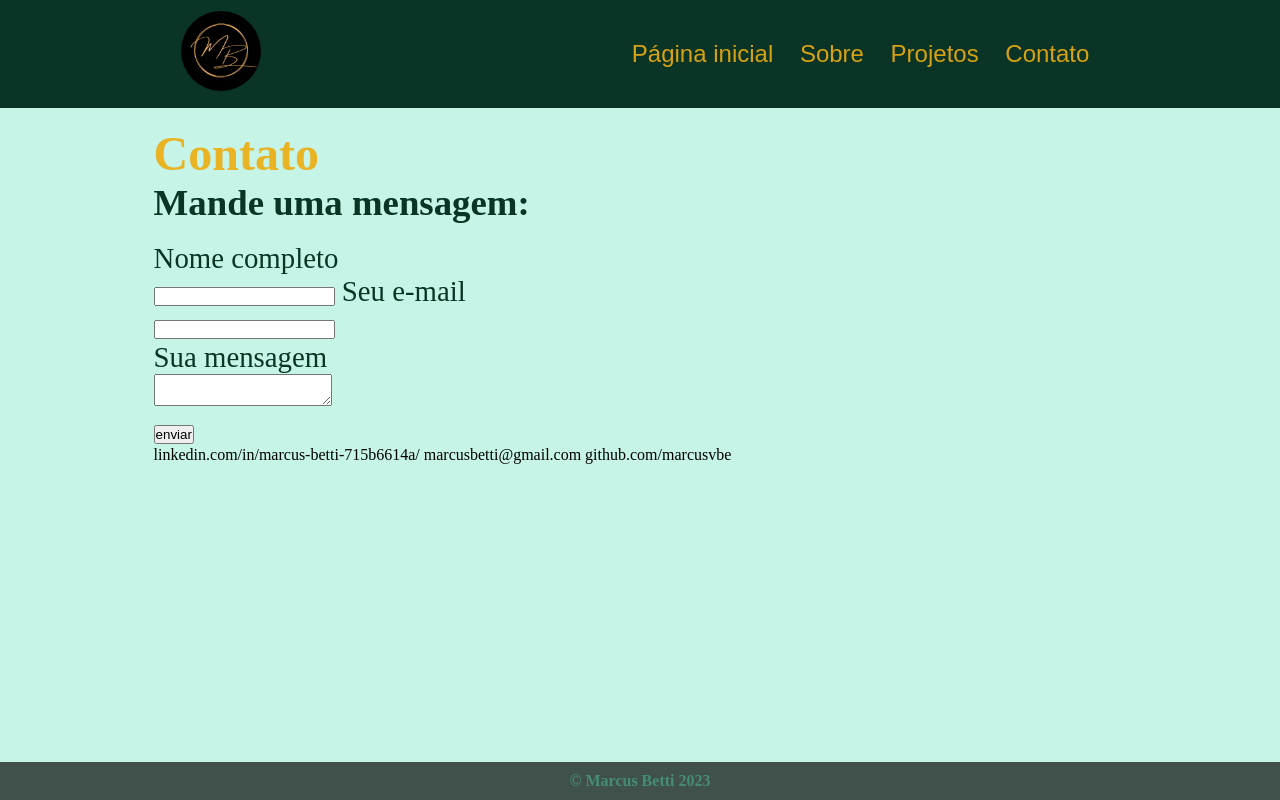
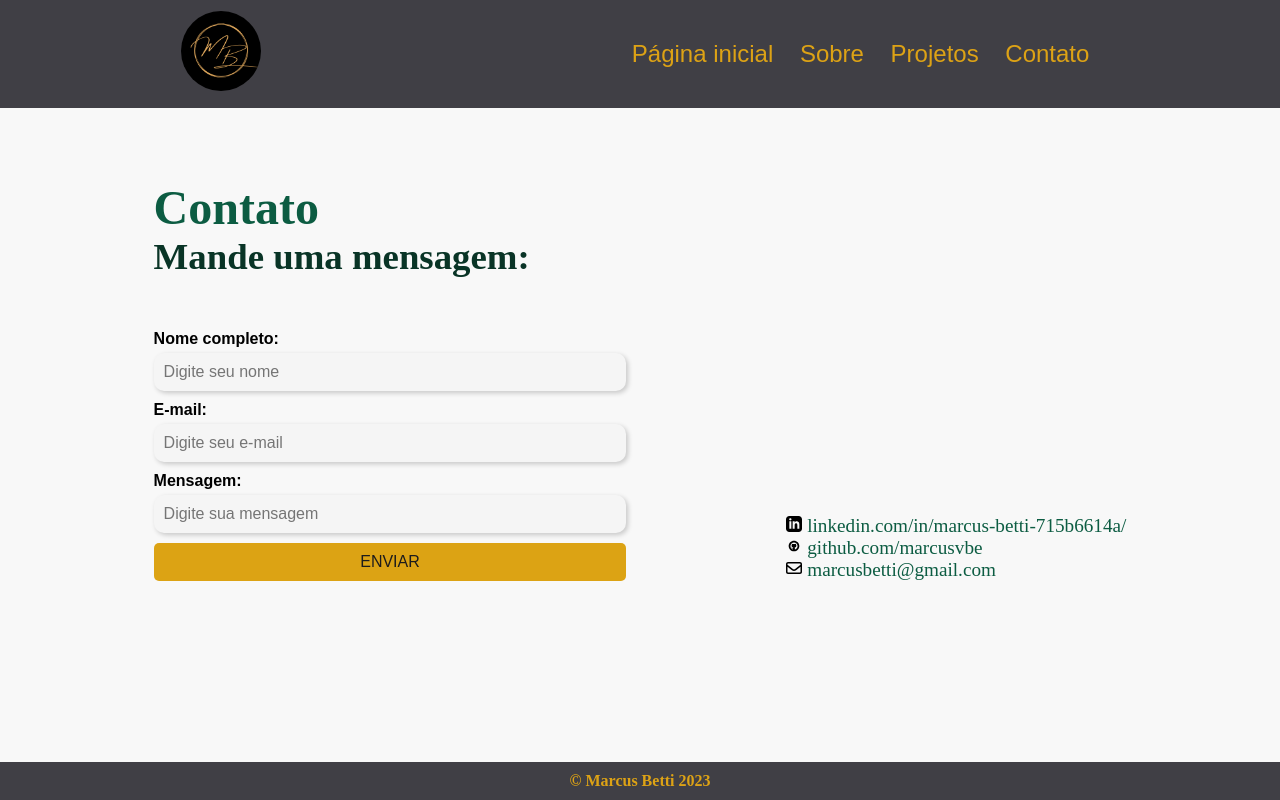
Before and after one commit to marcusvbe/repositorio_digital, a Flask app: page /contato.html in a window 1280 px wide. Run offline with Flask 2, Linux system fonts and the light colour scheme.

Commit message:
Atualização do site, com esquema de cores já definido, páginas Home e Contato já finalizadas

```diff
--- a/heranca_e_argumentos/src/static/contato.css
+++ /dev/null
@@ -1,20 +0,0 @@
-h2 {
-    color: #ecad10e8;
-    font-size: 3rem;
-}
-
-h3 {
-    color: #093426;
-    font-size: 2.3rem;
-}
-
-form {
-    color: #093426;
-    font-size: 1.8rem;
-}
-
-/* ver como deixar os campos do formulário e o botão mais bonito
-e também como controlar o espaço entre o nome do campo e o campo (mesmo
-tirando o <br> entre eles, fica uma distância automática
-e como usar um "name" no CSS -> name="e-mail"
-*/
--- a/heranca_e_argumentos/src/static/style.css
+++ b/heranca_e_argumentos/src/static/css/base-styles.css
@@ -1,10 +1,3 @@
-/* definir margens laterais pra página toda.  ?? é uma boa prática ?? */
-
-/* mudar a fonte do Seja-bem e do Portfólio de Marcus Betti
-mudar a cor de Portfólio -> deixar mais claro */
-
-/* refazer o menu para deixar igual ao wireframe */
-
 * {
   box-sizing: border-box;
   padding: 0;
@@ -15,8 +8,8 @@ mudar a cor de Portfólio -> deixar mais claro */
 
 
 .navbar {
-  background-color: #093426;
-  color: #093426;
+  background-color: #403F45;
+  /* color: #093426; */
   display: flex;
   justify-content: space-around;
   /* height: 50px; outro jeito de aumentar altura do background do menu */
@@ -49,11 +42,11 @@ mudar a cor de Portfólio -> deixar mais claro */
 
 .navbar a:hover {
   text-decoration: none;
-  color: #6b4f06a0;
+  color: #FDEC00;
 }
 
 body {
-    background-color: #c6f4e6;
+    background-color: #f8f8f8;
 }
 
 main {
@@ -64,26 +57,10 @@ main {
 footer {
     text-align: center;
     font-weight: bold;
-    background-color: #40504b;
-    color: #448D76;
+    background-color: #403F45;
+    color: #ecad10e8;
     padding: 10px;
     position: fixed;
     bottom: 0;
     width: 100%;
-    /* height: 50px; */
 }
-
-
-/* mudar a fonte do menu -- colocar uma mais descolada */
-
-/*
-#F7EDD4
-#FCBA12
-#ecad10e8
-#448D76
-#0d6346
-#AE0D7A
-#093426
-
-#40504b
-*/
--- /dev/null
+++ b/heranca_e_argumentos/src/static/css/contato.css
@@ -0,0 +1,106 @@
+h2 {
+    color: #0c5c42;
+    font-size: 3rem;
+}
+
+h3 {
+    color: #093426;
+    font-size: 2.3rem;
+}
+
+.flex-container {
+    display: flex;
+    align-items: center;
+    justify-content: space-between;
+    margin-top: 1rem;
+}
+
+.formulario {
+    font-family: Arial, sans-serif;
+    flex-grow: 2;
+    margin-right: 10rem;
+    /* flex-basis: 50%; para campo do lado esquerdo */
+    /* align-self: flex-start; para manter os campos alinhados à esquerda */
+}
+
+@import url('https://fonts.googleapis.com/css2?family=Ubuntu:ital@1&family=Wix+Madefor+Text&display=swap');
+
+aside {
+    margin-top: auto;
+}
+
+.links {
+    flex-grow: 1;
+    font-family: Ubuntu;
+    font-size: 1.2rem;
+    font-weight: 500;
+    /* align-self: flex-end; */
+}
+
+a {
+    color:#0c5c42;
+    text-decoration: none;
+    /* background-color: #403F45; */
+}
+
+a:hover {
+    color:#E6CE1D;
+}
+fieldset {
+    border: none;
+    margin: 0;
+    padding: 0;
+  }
+
+label {
+    display: block;
+    font-size: 1rem;
+    font-weight: bold;
+    margin-bottom: 5px;
+  }
+
+input[type="text"],
+input[type="email"],
+input[type="textarea"] {
+    border-radius: 10px;
+    box-shadow: 2px 2px 5px rgba(0, 0, 0, 0.2);
+    background-color: #f5f5f5;
+    border: none;
+    color: #333;
+    font-size: 1rem;
+    margin-bottom: 10px;
+    padding: 10px;
+    width: 100%;
+
+  }
+
+  button[type="submit"] {
+    background-color: #DCA314;
+    border: none;
+    border-radius: 5px;
+    color: #1d1c1c;
+    cursor: pointer;
+    font-size: 1rem;
+    padding: 10px;
+    text-transform: uppercase;
+    width: 100%;
+  }
+
+  button[type="submit"]:hover {
+    background-color: #FDEC00;
+  }
+
+  #icone_linkedin {
+    width: 1rem;
+    height: 1rem;
+  }
+
+  #icone_github {
+    width: 1rem;
+    height: 1rem;
+  }
+
+  #icone_email {
+    width: 1rem;
+    height: 1rem;
+}
--- a/heranca_e_argumentos/src/static/index.css
+++ b/heranca_e_argumentos/src/static/css/index.css
@@ -1,11 +1,11 @@
 #titulo-index {
-    color: #40504b;
+    color: #093426;
     font-family: "Raleway:wght@400", sans-serif;
     font-size: 5rem;
 }
 
 #texto-index {
-    color: #ecad10e8;
+    color: #0c5c42;
     font-family: "Wix+Madefor+Text", sans-serif;
     font-size: 5.65rem;
 }
--- a/heranca_e_argumentos/src/static/projetos.css
+++ b/heranca_e_argumentos/src/static/css/projetos.css
@@ -1,5 +1,5 @@
 h2 {
-    color: #ecad10e8;
+    color: #0c5c42;
     font-size: 3.5rem;
 }
 
--- a/heranca_e_argumentos/src/templates/base.html
+++ b/heranca_e_argumentos/src/templates/base.html
@@ -7,7 +7,7 @@
     {% block head %}
 
     {% endblock %}
-    <link rel="stylesheet" type="text/css" href="/static/style.css">
+    <link rel="stylesheet" type="text/css" href="/static/css/base-styles.css">
 </head>
 <body>
     <!-- Logo e menu -->
--- a/heranca_e_argumentos/src/templates/contato.html
+++ b/heranca_e_argumentos/src/templates/contato.html
@@ -1,12 +1,12 @@
 {% extends "base.html"  %}
 
 {% block head %}
-<link rel="stylesheet" type="text/css" href="../static/contato.css">
+<link rel="stylesheet" type="text/css" href="/static/css/contato.css">
 <title>Contato - Portfólio de Marcus Betti</title>
 {% endblock %}
 
 {% block content %}
-    <br>
+    <br><br><br><br>
     <div>
         <h2>Contato</h2>
         <h3>Mande uma mensagem:</h3>
@@ -14,24 +14,41 @@
         <br>
     </div>
 
-    <div>
     <!-- Formulário -->
-        <form>
-            Nome completo<br>
-            <input type="text" name="e-mail">
-            Seu e-mail<br>
-            <input type="text" name="assunto"><br>
-            Sua mensagem<br>
-            <textarea></textarea><br>
-            <input type="submit" value="enviar">
-            <!-- BOTÃO ENVIAR COM FUNDO ESCURO -->
+    <div class="flex-container">
+        <form class="formulario">
+            <br>
+            <!-- <fieldset> -->
+            <div>
+                <label for="nome">Nome completo:</label>
+                <input type="text" id="nome" name="nome" placeholder="Digite seu nome">
+            </div>
+            <div>
+                <label for="email">E-mail:</label>
+                <input type="email" id="email" name="email" placeholder="Digite seu e-mail">
+            </div>
+            <div>
+                <label for="mensagem">Mensagem:</label>
+                <input type="textarea" id="mensagem" name="mensagem" placeholder="Digite sua mensagem">
+            </div>
+            <!-- </fieldset> -->
+            <button type="submit">Enviar</button>
         </form>
+        <br>
+
+        <aside >
+            <div class="links">
+                <img id="icone_linkedin" src="../static/img/icon-linkedin.svg" alt="Ícone do LinkedIn">
+                <a href="https://www.linkedin.com/in/marcus-betti-715b6614a/">linkedin.com/in/marcus-betti-715b6614a/</a>
+                <br>
+                <img id="icone_github" src="../static/img/icons8-github.svg" alt="Ícone do Github">
+                <a href="https://github.com/marcusvbe">github.com/marcusvbe</a>
+                <br>
+                <img id="icone_email" src="../static/img/envelope.svg" alt="Ícone de e-mail"></>
+                <a href="mailto:marcusbetti@gmail.com">marcusbetti@gmail.com</a>
+
+
+            </div>
+        </aside>
     </div>
-
-    <div>
-        linkedin.com/in/marcus-betti-715b6614a/
-        marcusbetti@gmail.com
-        github.com/marcusvbe
-    </div>
-
 {% endblock %}
--- a/heranca_e_argumentos/src/templates/index.html
+++ b/heranca_e_argumentos/src/templates/index.html
@@ -1,7 +1,7 @@
 {% extends "base.html"  %}
 
 {% block head %}
-<link rel="stylesheet" type="text/css" href="../static/index.css">
+<link rel="stylesheet" type="text/css" href="/static/css/index.css">
 <title>Página Inicial - Portfólio de Marcus Betti</title>
 {% endblock %}
 
--- a/heranca_e_argumentos/src/templates/projetos.html
+++ b/heranca_e_argumentos/src/templates/projetos.html
@@ -1,7 +1,7 @@
 {% extends "base.html"  %}
 
 {% block head %}
-<link rel="stylesheet" type="text/css" href="../static/projetos.css">
+<link rel="stylesheet" type="text/css" href="/static/css/projetos.css">
 <title>Projetos - Portfólio de Marcus Betti</title>
 {% endblock %}
 
```
Also changed, not shown: heranca_e_argumentos/Pra começar a implementar com o Flask.txt (deleted, +0 -11 lines), heranca_e_argumentos/src/static/css/sobre.css (added, +40 -0 lines), heranca_e_argumentos/src/static/sobre.css (deleted, +0 -20 lines), heranca_e_argumentos/src/templates/sobre.html (+10 -12 lines), heranca_e_argumentos/src/static/img/foto profissional.jpg (deleted), heranca_e_argumentos/src/static/img/foto_profissional.jpg (added), heranca_e_argumentos/src/static/img/foto_profissional_peq.jpg (added), heranca_e_argumentos/src/static/img/icon-linkedin.svg (added).
